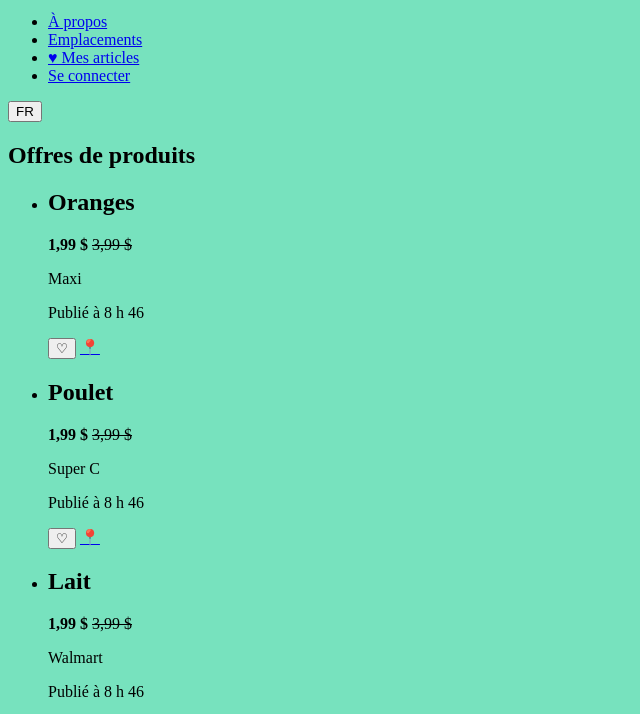
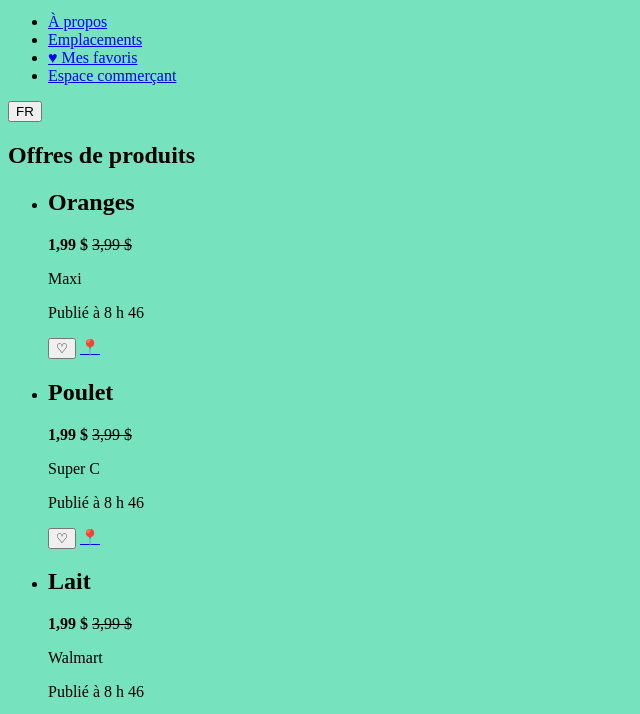
Before and after one commit to nhdlike-oss/ProjetLibre, a plain HTML site: page index.html in a window 1280 px wide. Shown: the part 71-785 px from the top of the page, without its empty margins (0-640 px from the left). Drawn offline with Linux system fonts and the light colour scheme.

Commit message:
Modification de l'index.html

```diff
--- a/index.html
+++ b/index.html
@@ -26,8 +26,8 @@
             <ul>
                 <li><a href="#">À propos</a></li>
                 <li><a href="#">Emplacements</a></li>
-                <li><a href="#">♥ Mes articles</a></li>
-                <li><a href="connexion.html">Se connecter</a></li>
+                <li><a href="#">♥ Mes favoris</a></li>
+<li><a href="connexion.html">Espace commerçant</a></li>
             </ul>
         </nav>
 
```
